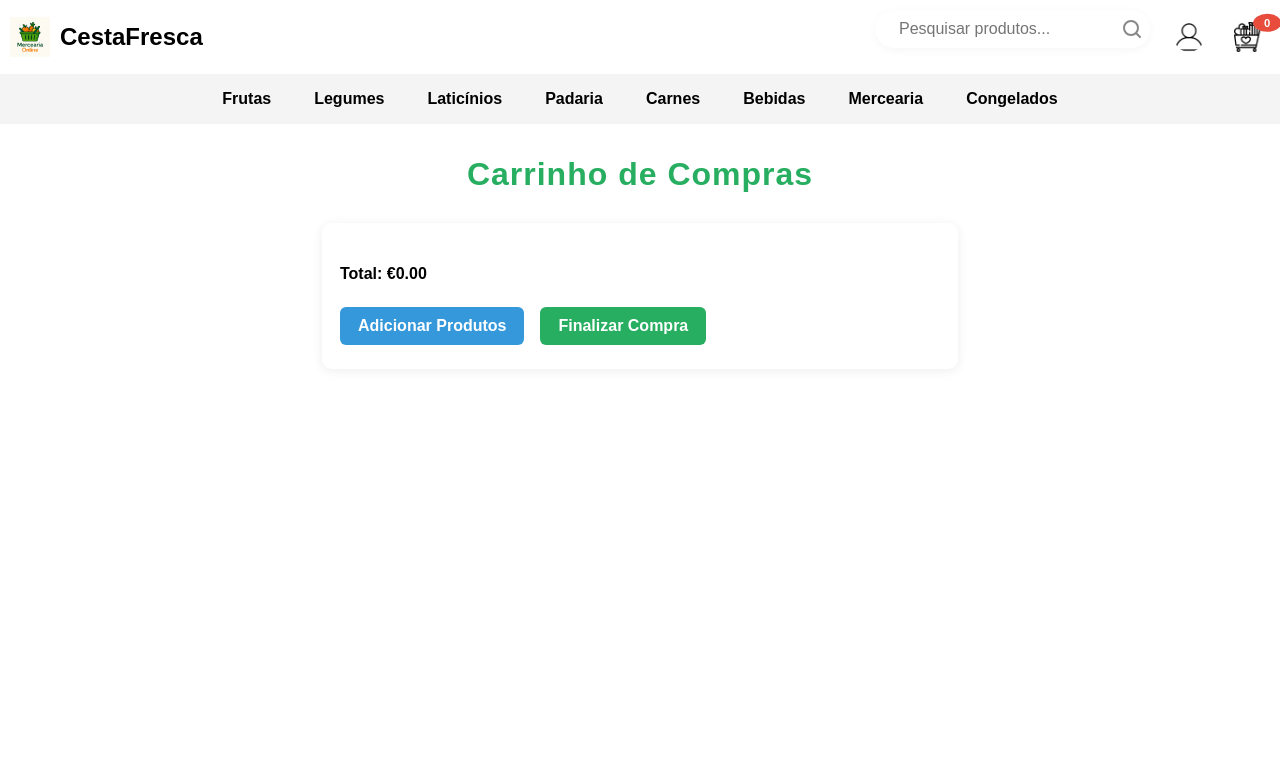
After one commit to Nunno511/mercearia-final, a PHP site: page /carrinho.php in a window 1280 px wide. The commit adds this page. Shown: the top 769 px of the page. Run offline with PHP 8.4, Linux system fonts and the light colour scheme; data that the repository does not hold is empty.

Commit message:
Implement floating cart functionality and cart modal in loja.js; update header.php for user dropdown and cart integration; create carrinho.php for cart management.

```diff
--- a/assets/js/loja.js
+++ b/assets/js/loja.js
@@ -28,10 +28,12 @@ document.addEventListener('DOMContentLoaded', function () {
         localStorage.setItem('total', total.toFixed(2));
     }
 
+    // Floating cart drag logic (if you use it)
     const cart = document.getElementById('floating-cart');
     const handle = document.getElementById('cart-drag-handle');
     let offsetX = 0, offsetY = 0, isDragging = false;
 
+    if (handle && cart) {
         handle.addEventListener('mousedown', function(e) {
             isDragging = true;
             offsetX = e.clientX - cart.getBoundingClientRect().left;
@@ -52,9 +54,120 @@ document.addEventListener('DOMContentLoaded', function () {
             cart.style.transition = '';
             document.body.style.userSelect = '';
         });
+    }
+
+    // Cart modal logic
+    const cartBtn = document.getElementById('cart-btn');
+    const cartModal = document.getElementById('cart-modal');
+    const closeCartModal = document.getElementById('close-cart-modal');
+    const cartModalItems = document.getElementById('cart-modal-items');
+    const cartModalTotal = document.getElementById('cart-modal-total');
+    const cartCount = document.getElementById('cart-count');
+
+    function renderCartModal() {
+        let carrinho = JSON.parse(localStorage.getItem('carrinho')) || [];
+        let total = 0;
+        if (carrinho.length === 0) {
+            cartModalItems.innerHTML = "<p style='text-align:center;font-weight:bold;color:#e74c3c;font-size:1.2em;'>Carrinho vazio!!</p>";
+        } else {
+            cartModalItems.innerHTML = carrinho.map((item, idx) => `
+                <div style="display:flex; align-items:center; justify-content:space-between; margin-bottom:10px; gap:10px;">
+                    <span style="flex:1;">${item.nome}</span>
+                    <button class="cart-dec" data-idx="${idx}" style="padding:2px 8px; font-size:1.1em;">-</button>
+                    <span>${item.quantidade}</span>
+                    <button class="cart-inc" data-idx="${idx}" style="padding:2px 8px; font-size:1.1em;">+</button>
+                    <span>€${(item.preco * item.quantidade).toFixed(2)}</span>
+                    <button class="cart-remove" data-idx="${idx}" style="color:#e74c3c; background:none; border:none; font-size:1.2em; cursor:pointer;">&times;</button>
+                </div>
+            `).join('');
+        }
+        total = carrinho.reduce((sum, item) => sum + item.preco * item.quantidade, 0);
+        cartModalTotal.textContent = `€${total.toFixed(2)}`;
+        cartCount.textContent = carrinho.length;
+        localStorage.setItem('total', total.toFixed(2));
+    }
+
+    if (cartBtn && cartModal) {
+        cartBtn.addEventListener('click', function (e) {
+            e.stopPropagation();
+            let carrinho = JSON.parse(localStorage.getItem('carrinho')) || [];
+            if (carrinho.length === 0) {
+                // Custom styled popup
+                let popup = document.createElement('div');
+                popup.style.position = 'fixed';
+                popup.style.top = '50%';
+                popup.style.left = '50%';
+                popup.style.transform = 'translate(-50%, -50%)';
+                popup.style.background = '#fff';
+                popup.style.color = '#e74c3c';
+                popup.style.fontWeight = 'bold';
+                popup.style.fontSize = '1.2em';
+                popup.style.padding = '32px 38px';
+                popup.style.borderRadius = '12px';
+                popup.style.boxShadow = '0 4px 24px rgba(0,0,0,0.18)';
+                popup.style.zIndex = '9999';
+                popup.style.textAlign = 'center';
+                popup.textContent = 'Carrinho vazio!!';
+
+                document.body.appendChild(popup);
+
+                setTimeout(() => {
+                    popup.style.transition = 'opacity 0.4s';
+                    popup.style.opacity = '0';
+                    setTimeout(() => popup.remove(), 400);
+                }, 1600);
+
+                return;
+            }
+            renderCartModal();
+            cartModal.style.display = 'flex';
+        });
+    }
+    if (closeCartModal && cartModal) {
+        closeCartModal.addEventListener('click', function () {
+            cartModal.style.display = 'none';
+        });
+    }
+    window.addEventListener('click', function(e) {
+        if (e.target === cartModal) cartModal.style.display = 'none';
     });
 
-document.addEventListener('DOMContentLoaded', function () {
+    // Handle add, remove, increment, decrement in modal
+    if (cartModalItems) {
+        cartModalItems.addEventListener('click', function(e) {
+            let carrinho = JSON.parse(localStorage.getItem('carrinho')) || [];
+            if (e.target.classList.contains('cart-remove')) {
+                const idx = parseInt(e.target.dataset.idx);
+                carrinho.splice(idx, 1);
+                localStorage.setItem('carrinho', JSON.stringify(carrinho));
+                renderCartModal();
+            }
+            if (e.target.classList.contains('cart-inc')) {
+                const idx = parseInt(e.target.dataset.idx);
+                carrinho[idx].quantidade += 1;
+                localStorage.setItem('carrinho', JSON.stringify(carrinho));
+                renderCartModal();
+            }
+            if (e.target.classList.contains('cart-dec')) {
+                const idx = parseInt(e.target.dataset.idx);
+                if (carrinho[idx].quantidade > 1) {
+                    carrinho[idx].quantidade -= 1;
+                    localStorage.setItem('carrinho', JSON.stringify(carrinho));
+                    renderCartModal();
+                }
+            }
+        });
+    }
+
+    // Update cart count badge on storage change
+    function updateCartCount() {
+        const carrinho = JSON.parse(localStorage.getItem('carrinho')) || [];
+        cartCount.textContent = carrinho.length;
+    }
+    updateCartCount();
+    window.addEventListener('storage', updateCartCount);
+
+    // Slideshow logic
     fetch('php/carregar_produtos.php')
         .then(res => res.json())
         .then(produtos => {
--- /dev/null
+++ b/carrinho.php
@@ -0,0 +1,24 @@
+
+<?php include 'includes/header.php'; ?>
+<!DOCTYPE html>
+<html>
+<head>
+    <title>Carrinho</title>
+    <script src="assets/js/carrinho.js"></script>
+    <link rel="stylesheet" href="assets/css/style.css">
+</head>
+<body>
+<h1 class="sales-title">Carrinho de Compras</h1>
+<div id="cart-page-container" style="max-width:600px;margin:30px auto;background:#fff;padding:24px 18px;border-radius:10px;box-shadow:0 2px 12px rgba(0,0,0,0.07);">
+    <div id="cart-page-items"></div>
+    <div style="margin-top:18px;">
+        <strong>Total: <span id="cart-page-total">€0.00</span></strong>
+    </div>
+    <div style="margin-top:24px;display:flex;gap:16px;">
+        <a href="loja.php" style="background:#3498db;color:#fff;padding:10px 18px;border-radius:6px;text-decoration:none;font-weight:bold;">Adicionar Produtos</a>
+        <a href="checkout.php" id="cart-page-checkout" style="background:#27ae60;color:#fff;padding:10px 18px;border-radius:6px;text-decoration:none;font-weight:bold;">Finalizar Compra</a>
+    </div>
+</div>
+<script src="assets/js/loja.js"></script>
+</body>
+</html>
--- a/includes/header.php
+++ b/includes/header.php
@@ -27,21 +27,36 @@ $isLoggedIn = isset($_SESSION['user_id']); // or your session variable for logge
         <button id="user-menu-btn" style="background:none; border:none; cursor:pointer; display:flex; align-items:center;">
             <img src="assets/icons/perfil-de-usuario.png" alt="User Icon" style="height: 30px; width: 30px; border-radius: 50%;">
         </button>
-        <div id="user-dropdown" style="display:none; position:absolute; top:40px; right:0; background:#fff; border-radius:10px; box-shadow:0 4px 16px rgba(0,0,0,0.12); min-width:160px; z-index:100;">
-            <a href="#" id="btn-login" style="display:flex; align-items:center; padding:10px 18px; color:#27ae60; text-decoration:none; border-bottom:1px solid #eee;">
-                <img src="assets/icons/login-do-usuario.png" alt="Login Icon" style="height:18px; width:18px; margin-right:8px;"></a>
-            <a href="#" id="btn-register" style="display:flex; align-items:center; padding:10px 18px; color:#3498db; text-decoration:none; border-bottom:1px solid #eee;">
-                <img src="assets/icons/adicionar-usuario.png" alt="Register Icon" style="height:18px; width:18px; margin-right:8px;"></a>
+        <div id="user-dropdown" style="display:none; position:absolute; top:40px; right:0; background:#fff; border-radius:8px; box-shadow:0 4px 16px rgba(0,0,0,0.12); min-width:44px; width:44px; z-index:100; padding:4px 0;">
+            <a href="#" id="btn-login" style="display:flex; align-items:center; justify-content:center; padding:8px 0; color:#27ae60; text-decoration:none;">
+                <img src="assets/icons/login-do-usuario.png" alt="Login Icon" style="height:24px; width:24px;">
+            </a>
+            <a href="#" id="btn-register" style="display:flex; align-items:center; justify-content:center; padding:8px 0; color:#3498db; text-decoration:none;">
+                <img src="assets/icons/adicionar-usuario.png" alt="Register Icon" style="height:24px; width:24px;">
+            </a>
             <?php if ($isLoggedIn): ?>
-            <a href="pages/auth/logout.php" id="btn-logout" style="display:flex; align-items:center; padding:10px 18px; color:#e74c3c; text-decoration:none;">
-                <img src="assets/icons/sair-do-usuario.png" alt="Logout Icon" style="height:18px; width:18px; margin-right:8px;"></a>
+            <a href="pages/auth/logout.php" id="btn-logout" style="display:flex; align-items:center; justify-content:center; padding:8px 0; color:#e74c3c; text-decoration:none;">
+                <img src="assets/icons/sair-do-usuario.png" alt="Logout Icon" style="height:24px; width:24px;">
+            </a>
             <?php endif; ?>
         </div>
       </div>
       <!-- carrinho -->
-      <button id="cart-btn" style="background:none; border:none; cursor:pointer; display:flex; align-items:center;">
+      <button href="mer" id="cart-btn" style="background:none; border:none; cursor:pointer; display:flex; align-items:center; position:relative;">
           <img src="assets/icons/shopping-cart.png" alt="Cart Icon" style="height: 30px; width: 30px;">
-
+          <span id="cart-count" style="position:absolute; top:0; right:0; background:#e74c3c; color:#fff; border-radius:50%; font-size:0.85em; min-width:18px; height:18px; display:flex; align-items:center; justify-content:center; padding:0 5px; font-weight:bold; transform:translate(40%,-40%);">0</span>
+      </button>
+      <!-- Cart Modal -->
+      <div id="cart-modal" style="display:none; position:fixed; top:0; left:0; width:100vw; height:100vh; background:rgba(0,0,0,0.4); z-index:5000; align-items:center; justify-content:center;">
+        <div style="background:#fff; padding:30px; border-radius:10px; min-width:320px; max-width:95vw; max-height:90vh; overflow-y:auto; position:relative;">
+          <span id="close-cart-modal" style="position:absolute; top:10px; right:15px; cursor:pointer; font-size:2em;">&times;</span>
+          <div id="cart-modal-items"></div>
+          <div style="margin-top:18px;">
+            <strong>Total: <span id="cart-modal-total">€0.00</span></strong>
+          </div>
+          <a href="checkout.php" id="cart-modal-checkout" style="display:inline-block; margin-top:18px; background:#27ae60; color:#fff; padding:10px 18px; border-radius:6px; text-decoration:none; font-weight:bold;">Finalizar Compra</a>
+        </div>
+      </div>
     </div>
 </header>
 <!-- Login Modal -->
```
Also changed, not shown: assets/js/produtos.js (added, +30 -0 lines), loja.php (+1 -7 lines). Lines whose indentation alone changed are shown as unchanged.
